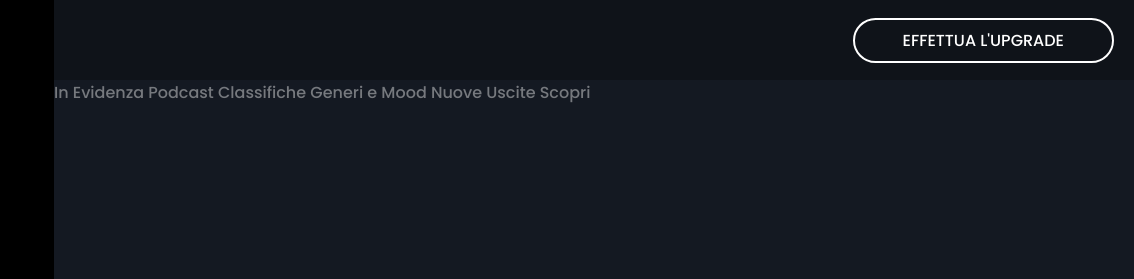
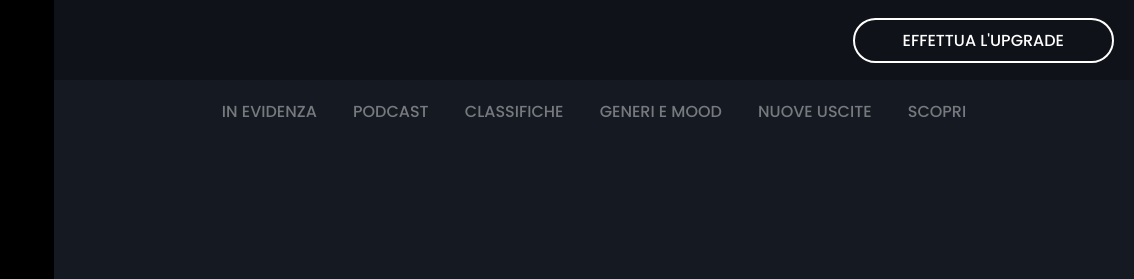
Before and after one commit to xVal4k/html-css-spotifyweb, a plain HTML site: page index.html in a window 1280 px wide. Shown: the top 279 px of the page, 146-1280 px from the left. Drawn offline with Linux system fonts and the light colour scheme.

Commit message:
style main-navbar

```diff
--- a/style/style.css
+++ b/style/style.css
@@ -198,3 +198,26 @@ main .top-fixed a{
 main .top-fixed a:hover {
     transform: scale(1.05);
 }
+
+
+/* Main - navigation menu */
+
+main .main-nav {
+    line-height: 4rem;
+    vertical-align: middle;
+    text-align: center;
+}
+
+.main-nav a {
+    display: inline-block;
+    line-height: 1.5em;
+    text-transform: uppercase;
+    margin: 0 1em;
+}
+
+.main-nav a:hover {
+    color: white;
+}
+
+
+/* Main - content */
```
